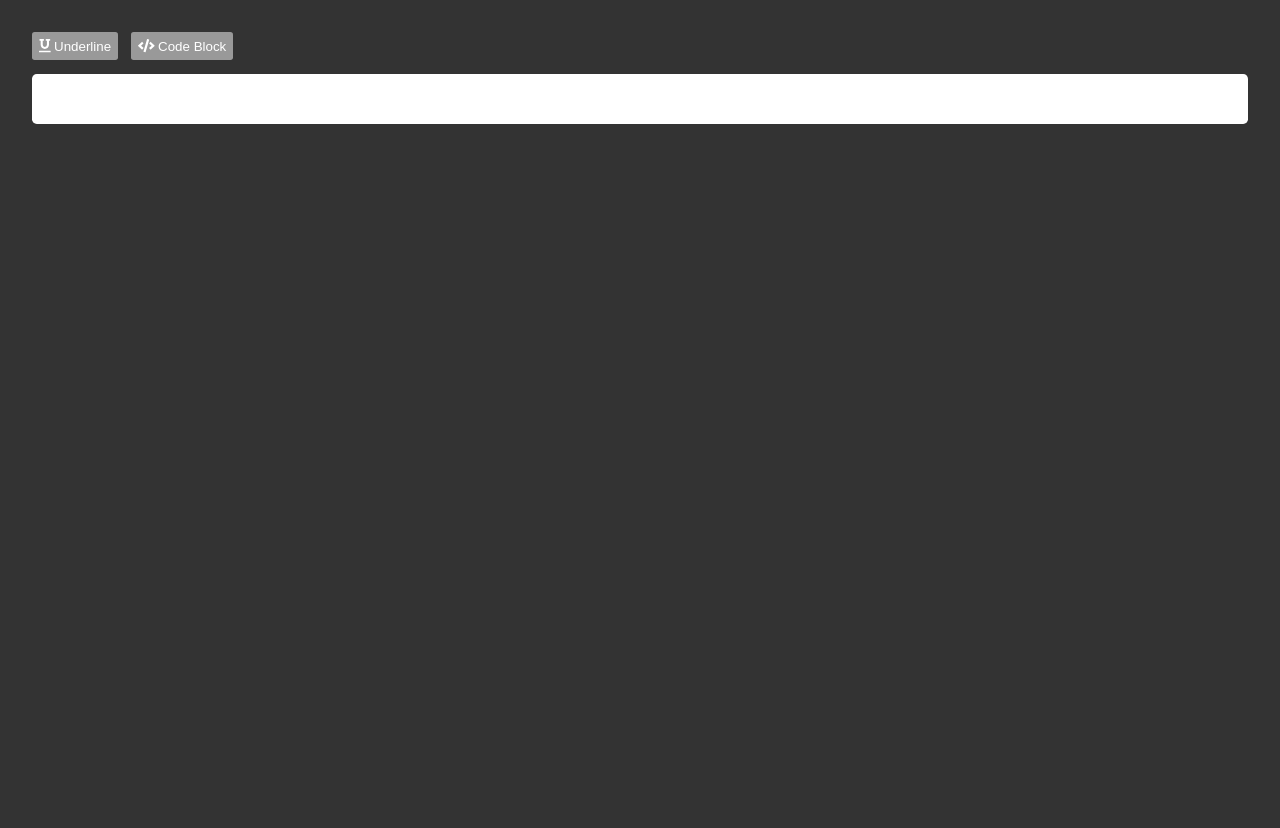
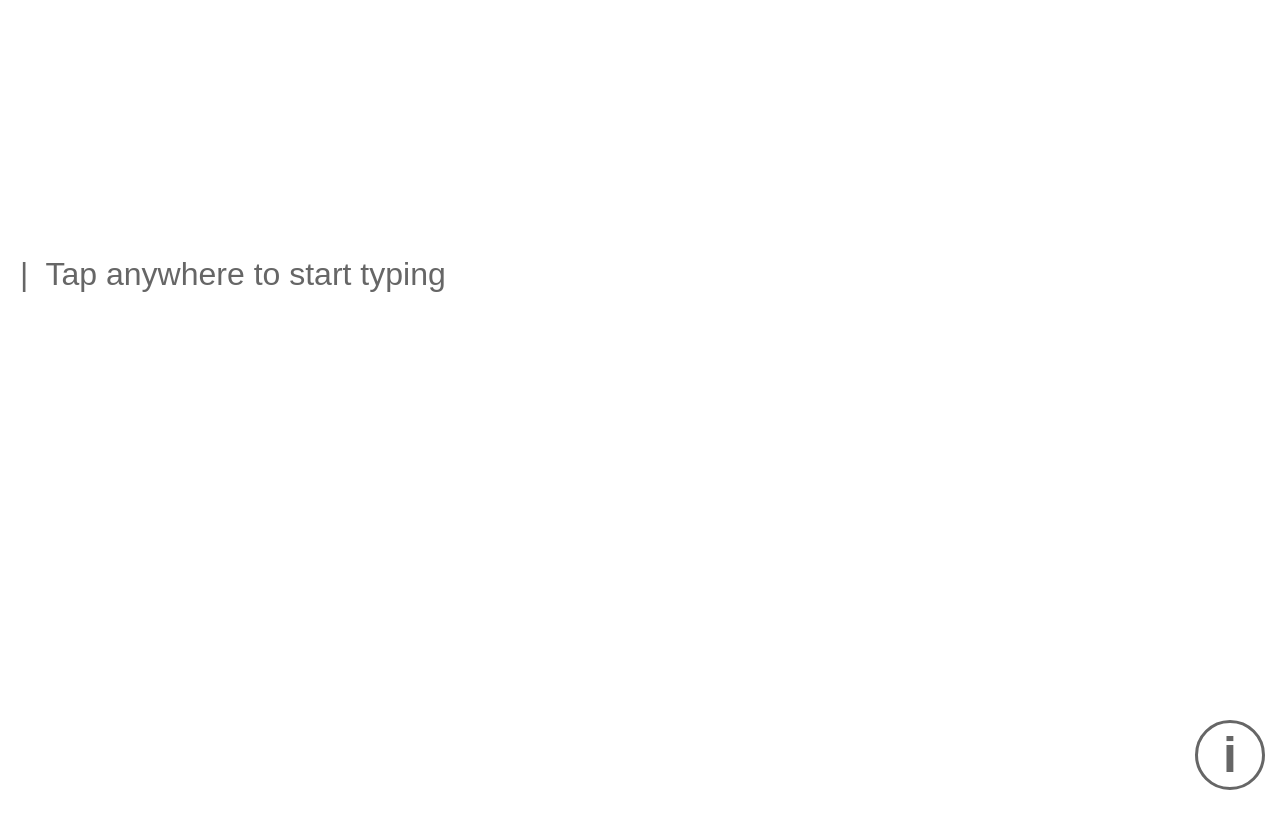
Before and after one commit to Theobasallaje/betterletter, a React (Create React App) app: page / in a window 1280 px wide. Shown: the top 828 px of the page. Before the commit the page ends 800 px from the top, so only its background shows below. Built offline with nearby package versions, Linux system fonts and the light colour scheme.

Commit message:
added fab button component and misc styling

```diff
--- a/src/App.css
+++ /dev/null
@@ -1,38 +0,0 @@
-.App {
-  text-align: center;
-}
-
-.App-logo {
-  height: 40vmin;
-  pointer-events: none;
-}
-
-@media (prefers-reduced-motion: no-preference) {
-  .App-logo {
-    animation: App-logo-spin infinite 20s linear;
-  }
-}
-
-.App-header {
-  background-color: #282c34;
-  min-height: 100vh;
-  display: flex;
-  flex-direction: column;
-  align-items: center;
-  justify-content: center;
-  font-size: calc(10px + 2vmin);
-  color: white;
-}
-
-.App-link {
-  color: #61dafb;
-}
-
-@keyframes App-logo-spin {
-  from {
-    transform: rotate(0deg);
-  }
-  to {
-    transform: rotate(360deg);
-  }
-}
--- a/src/App.js
+++ b/src/App.js
@@ -1,11 +1,13 @@
 import React from 'react';
 import TextEditor from './components/TextEditor';
-import './App.css';
+import Fab from './components/Fab/Fab'
+import './App.scss';
 
 function App() {
   return (
     <>
-      <TextEditor/>
+      <TextEditor />
+      <Fab />
     </>
   );
 }
--- a/src/App.scss
+++ b/src/App.scss
@@ -0,0 +1,38 @@
+.App {
+  text-align: center;
+}
+
+.App-logo {
+  height: 40vmin;
+  pointer-events: none;
+}
+
+@media (prefers-reduced-motion: no-preference) {
+  .App-logo {
+    animation: App-logo-spin infinite 20s linear;
+  }
+}
+
+.App-header {
+  background-color: #282c34;
+  min-height: 100vh;
+  display: flex;
+  flex-direction: column;
+  align-items: center;
+  justify-content: center;
+  font-size: calc(10px + 2vmin);
+  color: white;
+}
+
+.App-link {
+  color: #61dafb;
+}
+
+@keyframes App-logo-spin {
+  from {
+    transform: rotate(0deg);
+  }
+  to {
+    transform: rotate(360deg);
+  }
+}
--- /dev/null
+++ b/src/components/Fab/Fab.js
@@ -0,0 +1,18 @@
+import React from 'react';
+import { FontAwesomeIcon } from '@fortawesome/react-fontawesome'
+// import { Route, Switch } from './node_modules/react-router-dom';
+// import InfoModal from './../../components/InfoModal/InfoModal';
+import './Fab.scss'
+
+const Fab = () => {
+    //   <Switch>
+    //      <Route exact path="/" component={InfoModal} />
+    //   </Switch>
+    return (
+        <>
+            <button class='infoFabButton'>i</button>
+        </>
+    );
+};
+
+export default Fab;
--- /dev/null
+++ b/src/components/Fab/Fab.scss
@@ -0,0 +1,19 @@
+.infoFabButton {
+    background: white;
+    text-align: center;
+    margin-right: .3em;
+    margin-bottom: 6em;
+    width: 70px;
+    height: 70px;
+    border-radius: 100%;
+    display: inline-flex;
+    flex-direction: column;
+    justify-content: center;
+    align-items: center;
+    font-size: 50px;
+    color: #666666;
+    font-weight: bold;
+    text-decoration: none;
+    border: solid #666666;
+    float: right;
+}
--- a/src/components/TextEditor.js
+++ b/src/components/TextEditor.js
@@ -39,10 +39,11 @@ class TextEditor extends Component {
     return (
       <div>
         {/* <h1>Better Letter</h1> */}
-        <button onClick={this.onUnderlineClick}><FontAwesomeIcon icon={faUnderline} /> Underline</button>
-        <button onClick={this.onToggleCode}><FontAwesomeIcon icon={faCode} /> Code Block</button>
+        {/* <button onClick={this.onUnderlineClick}><FontAwesomeIcon icon={faUnderline} /> Underline</button>
+        <button onClick={this.onToggleCode}><FontAwesomeIcon icon={faCode} /> Code Block</button> */}
         <Editor
           editorState={this.state.editorState}
+          placeholder='|  Tap anywhere to start typing'
           handleKeyCommand={this.handleKeyCommand}
           onChange={this.onChange}
         />
--- a/src/components/TextEditor.scss
+++ b/src/components/TextEditor.scss
@@ -1,14 +1,9 @@
 body {
-  margin: 0;
-  padding: 2em;
-  background: #333;
+  // margin: 0;
+  overflow: auto; /* Hide scrollbars */
+  // padding: 2em;
+  // background: #333;
   font-family: sans-serif;
-}
-
-.DraftEditor-root {
-  background: #fff;
-  border-radius: 0.3em;
-  padding: 1em;
 }
 
 button {
@@ -68,3 +63,29 @@ pre > pre {
       transform: rotate(360deg);
   }
 }
+
+// This fixes the placeholder being on top of the cursor issue
+.public-DraftEditorPlaceholder-root {
+  margin-top: 20vw;
+  // color: var(fbui-desktop-text-placeholder);
+  color: #666666;
+  font-size: xx-large;
+  position: absolute;
+  z-index: 0;
+  // border: 2px solid red;
+  margin-left: 20px;
+  vertical-align: center;
+  // width: 100%;
+}
+
+.public-DraftEditor-content {
+  width: 100vw;
+  height: 90vh;
+  // border: 2px solid green;
+}
+
+.DraftEditor-root {
+  width: 100vw;
+  height: 90vh;
+  //border: 2px solid blue;
+}
```
